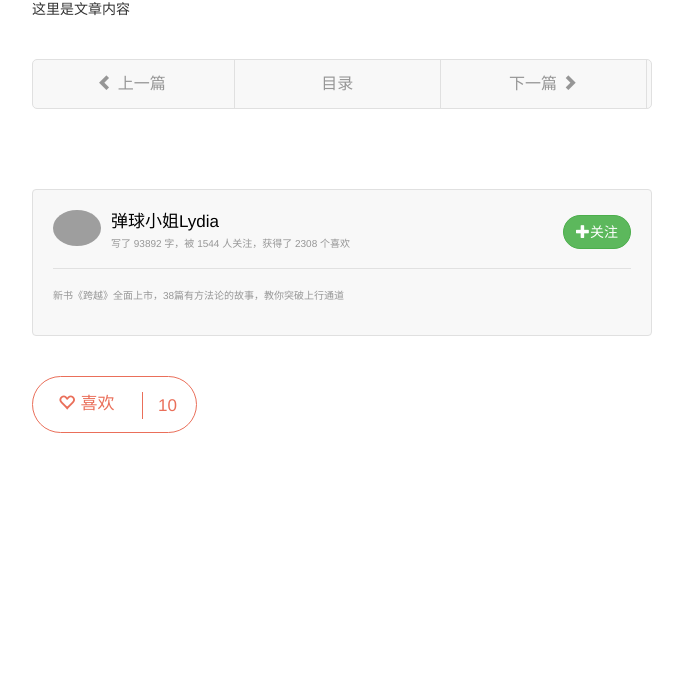
After one commit to bnsuper/webapp, a Django app: page /article/1/ in a window 1280 px wide. The commit adds this page. Shown: the part 559-1252 px from the top of the page, without its empty margins (418-1101 px from the left). Run offline with Django 3.2, Linux system fonts and the light colour scheme; some libraries are stand-ins or nearby versions; grey boxes are pictures that could not be loaded.

Commit message:
add article detail page

```diff
--- /dev/null
+++ b/web/front/static/css/front_article_detail.css
@@ -0,0 +1,195 @@
+
+
+.main-box{
+	margin-top:50px;
+
+}
+
+h1{
+	margin: 0;
+	font-weight: bold;
+}
+
+.article{
+	width: 620px;
+	margin-left: 450px;
+}
+
+.author{
+	height: 48px;
+	margin-top: 30px;
+	margin-bottom: 40px;
+	/*background: yellow;*/
+}
+
+.content img{
+	vertical-align: middle;
+	max-width: 100%;
+}
+
+.avatar{
+	float: left;
+	margin-right: 10px;
+}
+
+.avatar img{
+	width: 48px;
+	height: 100%;
+	border-radius: 50%
+}
+
+.info{
+	height: 100%;
+	/*background: green;*/
+	/*border: 1px solid red;*/
+	float: left;
+
+}
+
+.name{
+	font-size: 16px;
+}
+
+.btn-attention{
+	padding-top: 0px;
+	padding-bottom: 0px;
+	padding-left: 5px;
+	padding-right: 8px;
+	border-radius: 10px;
+	margin-left: 7px;
+	margin-bottom: 5px;
+}
+
+.article-menu{
+	height: 50px;
+	margin:40px 0 20px;
+	border: 1px solid #e0e0e0;
+	border-radius: 5px;
+	background-color: hsla(0,0%,71%,.1);
+	overflow: hidden;
+}
+
+.menu-item{
+	width: 33.33%;
+	margin-left: -4px;
+	height: 100%;
+	display: inline-block;
+	line-height: 48px;
+	text-align: center;
+	font-size: 16px;
+	color: #333;
+	border-right: 1px solid #e0e0e0;
+
+}
+
+.menu-item a{
+	color: #969696;
+}
+
+
+.follow-detail{
+	width:100%;
+	height: 147px;
+	padding: 20px;
+	border: 1px solid #e0e0e0;
+	background-color: hsla(0,0%,71%,.1);
+	border-radius: 4px;
+    font-size: 12px;
+    margin-top: 80px;
+
+}
+
+.follow-detail .info{
+	width:100%;
+	height: 48px;
+	margin-left: 0px;
+	position: relative;
+}
+
+.follow-detail .signature{
+	border-top: 1px solid #e1e1e1;
+	float: left;
+	width: 100%;
+	height: 38px;
+	margin-top: 10px;
+	padding-top: 20px;
+	font-size: 10px;
+	color: #969696;
+}
+
+.title{
+	font-size: 17px;
+}
+
+.info p{
+	color: #969696;
+	font-size: 10px;
+	line-height: 20px;
+
+}
+
+.btn-custom{
+	position: absolute;
+	right: 0px;
+	top: 5px;
+	border-radius: 20px;
+}
+
+.meta-bottom{
+	width: 100%;
+	height: 57px;
+ 	margin-top: 40px;
+    margin-bottom: 80px;
+    /*background: yellow;*/
+}
+
+.btn-support{
+	position: relative;
+	height: 100%;
+	width: 165px;
+	border-radius: 40px;
+	display: inline-block;
+	border: 1px solid #EA6F5A;
+
+}
+
+.btn-support:hover{
+	background-color: rgba(236, 97, 73, 0.05);
+}
+
+.btn-like{
+	width: 110px;
+	height: 27px;
+	/*background: yellow;*/
+	margin-top: 15px;
+	font-size: 17px;
+	color: #EA6F5A;
+	border-right: 1px solid #EA6F5A;
+}
+
+.box-like{
+	position: absolute;
+	height: 100%;
+	width: 50px;
+	padding-left: 25px;
+	left: 0px;
+	top: 18px;
+}
+
+.test{
+	height: 100%;
+	text-align: center;
+	margin-left: 20px;
+}
+
+.modal-wrap{
+	position: absolute;
+	width: 20px;
+	height: 100%;
+	/*background: green;*/
+	right: 18px;
+	top: 0px;
+	font-size: 17px;
+	top: 17px;
+	color: #EA6F5A;
+}
--- a/web/front/templates/front_artemplate.html
+++ b/web/front/templates/front_artemplate.html
@@ -5,7 +5,7 @@
 {{each articles article i}}
 	<li class="have-img">
 		<div class="content">
-		  <a href="https://www.jianshu.com/p/828e9f04f77c" class="title">{{article.title}}</a>
+		  <a href="/article/{{article.uid}}/" class="title">{{article.title}}</a>
 		  <p>{{article.content_html}}</p>
 		  <div class="meta">
 		    <a class="nickname" target="_blank" href="/u/c1b86d84bdf4">{{article.author__username}}</a>&nbsp&nbsp
--- /dev/null
+++ b/web/front/templates/front_article_detail.html
@@ -0,0 +1,93 @@
+{% extends "front_article_base.html" %}
+{% load static %}
+
+{% block titleblock %}
+	简书_文章页
+{% endblock titleblock %}
+
+{% block content_headblock %}
+  <link href="{% static "css/front_article_detail.css" %}" rel="stylesheet">
+  <script src="{% static "js/front_article_detail.js" %}"></script>
+{% endblock content_headblock %}
+
+{% block contentblock %}
+	<div class="container-fluid main-box">
+		<div class="row">
+			<div class="article">
+				<h1 class="">我是标题</h1>
+				<div class="author">
+					<a href="" class="avatar">
+						<img src="https://upload.jianshu.io/users/upload_avatars/9601504/f6a49bb0-ff98-4244-9031-6fe772df1180.jpg?imageMogr2/auto-orient/strip|imageView2/1/w/96/h/96" alt="">
+					</a>
+					<div class="info">
+						<span class="name">宝强</span>
+						<a href="" class="btn btn-success btn-sm btn-attention"><span class="glyphicon glyphicon-plus"></span>&nbsp<span>关注</span></a>
+						<div class="meta">
+							<span>2018.07.05 22:11</span>&nbsp
+							<span>字数 1795</span>&nbsp
+							<span>阅读 1455</span>&nbsp
+							<span>评论 16</span>&nbsp
+							<span>喜欢 10</span>&nbsp
+						</div>
+					</div>
+				</div>
+				<div class="content">
+					<img src="https://upload-images.jianshu.io/upload_images/11092214-f136317eea10a85e.jpg?imageMogr2/auto-orient/strip%7CimageView2/2/w/700" alt="">
+					<p>这里是文章内容</p>
+				</div>
+				<div class="article-menu">
+					<div class="menu-item">
+						<a href="">
+							<span class="glyphicon glyphicon-chevron-left"></span>
+							上一篇
+						</a>
+					</div>
+					<div class="menu-item">
+						<a href="">
+							目录
+						</a>
+					</div>
+					<div class="menu-item">
+						<a href="">
+							下一篇
+						<span class="glyphicon glyphicon-chevron-right"></span>
+						</a>
+					</div>
+				</div>
+				<div class="follow-detail">
+					<div class="info">
+						<a href="" class="avatar"><img src="https://upload.jianshu.io/users/upload_avatars/3266286/fe2f5ca6cbf8.jpg?imageMogr2/auto-orient/strip|imageView2/1/w/96/h/96" alt=""></a>
+						<a href="" class="title">弹球小姐Lydia</a>
+						<p>写了 93892 字，被 1544 人关注，获得了 2308 个喜欢</p>
+						<a href="" class="btn btn-success btn-custom">
+							<span class="glyphicon glyphicon-plus"></span>关注
+						</a>
+					</div>
+					<div class="signature">
+						新书《跨越》全面上市，38篇有方法论的故事，教你突破上行通道
+					</div>
+				</div>
+
+				<div class="meta-bottom">
+					<div class="btn-support">
+						<div class="like-group">
+							<div class="btn-like">
+								<div class="glyphicon glyphicon-heart-empty box-like"></div>
+								<div class="test">喜欢</div>
+							</div>
+							<div class="modal-wrap">
+								<span>10</span>
+							</div>
+						</div>
+					</div>
+				</div>
+			</div>
+		</div>
+	</div>
+	<p>&nbsp</p>
+	<p>&nbsp</p>
+	<p>&nbsp</p>
+	<p>&nbsp</p>
+	<p>&nbsp</p>
+	<p>&nbsp</p>
+{% endblock contentblock %}
--- a/web/front/templates/front_article_index.html
+++ b/web/front/templates/front_article_index.html
@@ -102,7 +102,7 @@
                     {% for top_article in top_articles %}
                       <li class="have-img">
                         <div class="content">
-                          <a href="https://www.jianshu.com/p/828e9f04f77c" class="title">{{top_article.title}}<span style="color:red;">[推荐]</span></a>
+                          <a href="{% url 'front_article' uid=top_article.uid %}" class="title">{{top_article.title}}<span style="color:red;">[推荐]</span></a>
                           <p>{{top_article.content_html|truncatechars_html:70|striptags}}</p>
                           <div class="meta">
                             <a class="nickname" target="_blank" href="/u/c1b86d84bdf4">{{top_article.author.username}}</a>&nbsp&nbsp
@@ -117,7 +117,7 @@
                     {% for untop_article in untop_articles %}
                       <li class="have-img">
                         <div class="content">
-                          <a href="https://www.jianshu.com/p/828e9f04f77c" class="title">{{untop_article.title}}</a>
+                          <a href="{% url 'front_article' uid=untop_article.uid %}" class="title">{{untop_article.title}}</a>
                           <p>{{untop_article.content_html|truncatechars_html:70|striptags}}</p>
                           <div class="meta">
                             <a class="nickname" target="_blank" href="/u/c1b86d84bdf4">{{untop_article.author.username}}</a>&nbsp&nbsp
--- a/web/front/urls.py
+++ b/web/front/urls.py
@@ -8,5 +8,6 @@ from front import views
 
 urlpatterns = [
     url(r'^$', views.front_index, name='front_index'),
+    url(r'^article/(?P<uid>[\w\-]+)/$', views.front_article, name='front_article'),
 
 ]
--- a/web/front/views.py
+++ b/web/front/views.py
@@ -35,6 +35,7 @@ def front_index(request):
 				article['author__username'] = untop_article.author.username
 				article['comment_count'] = comment_count
 				article['support_count'] = support_count
+				article['uid'] = untop_article.uid
 				temp.append(article)
 			data['untop_articles'] = temp
 			return bnjson.json_result(message='数据获取成功',data=data)
@@ -76,9 +77,14 @@ def front_index(request):
 				top_article.comment_count = 0
 		context['top_articles'] = top_articles
 		context['categorys'] = categorys
-		print('测试')
-		print(context['top_articles'])
-		for x in context['top_articles']:
-			print('点赞数：',x.support_count)
-		print('测试')
+		# print('测试')
+		# print(context['top_articles'])
+		# for x in context['top_articles']:
+		# 	print('点赞数：',x.support_count)
+		# print('测试')
 		return render(request,'front_article_index.html',context=context)
+
+
+def front_article(request,uid):
+	text = '这里是文章详情页' + '文章id:' + uid
+	return render(request,'front_article_detail.html')
```
Also changed, not shown: web/mytest/views.py (+12 -6 lines), web/front/static/js/front_article_detail.js (added).
